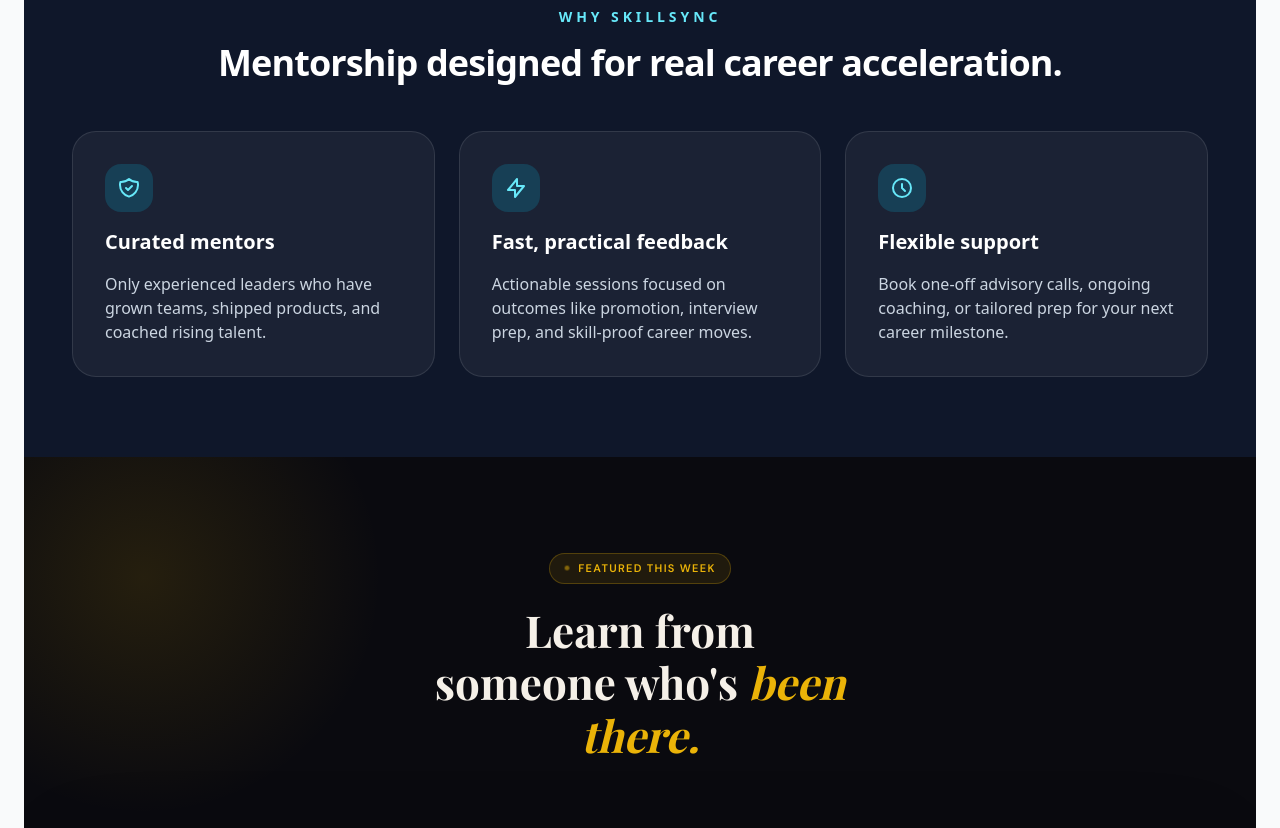
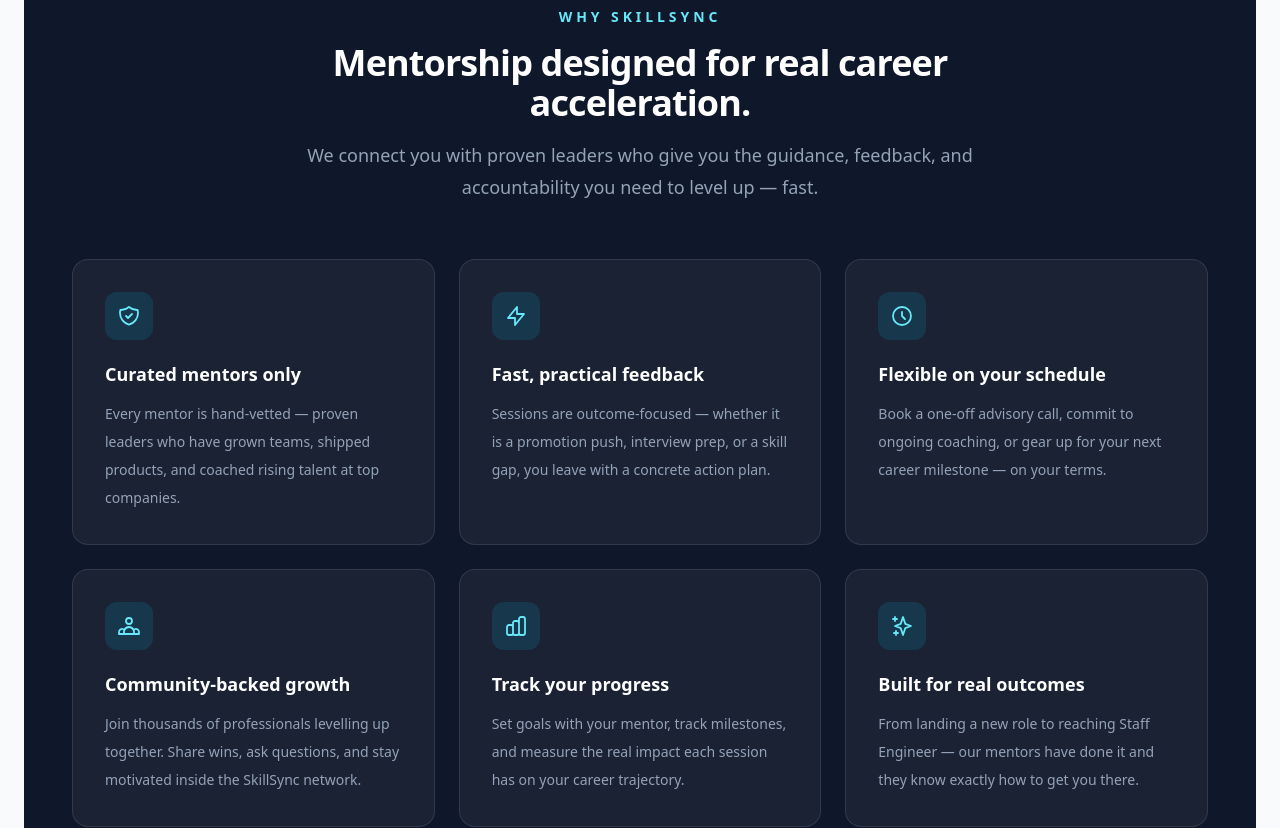
Before and after one commit to MentoNest/skillsync_frontend, a Next.js app: page / in a window 1280 px wide. Shown: the part 760-1588 px from the top of the page. Built offline with nearby package versions, Linux system fonts and the light colour scheme; a web font is replaced by a local one.

Commit message:
feat: implement Why Choose Us section with icon-text benefit cards

```diff
--- a/components/landing/WhyChooseUsSection.tsx
+++ b/components/landing/WhyChooseUsSection.tsx
@@ -1,40 +1,122 @@
+import type { ReactNode } from 'react';
+
+interface Benefit {
+  icon: ReactNode;
+  title: string;
+  description: string;
+}
+
+const benefits: Benefit[] = [
+  {
+    icon: (
+      <svg className="h-6 w-6" fill="none" stroke="currentColor" strokeWidth={1.8} viewBox="0 0 24 24" aria-hidden="true">
+        <path strokeLinecap="round" strokeLinejoin="round" d="M9 12l2 2 4-4m5.618-4.016A11.955 11.955 0 0112 2.944a11.955 11.955 0 01-8.618 3.04A12.02 12.02 0 003 9c0 5.591 3.824 10.29 9 11.622 5.176-1.332 9-6.03 9-11.622 0-1.042-.133-2.052-.382-3.016z" />
+      </svg>
+    ),
+    title: 'Curated mentors only',
+    description:
+      'Every mentor is hand-vetted — proven leaders who have grown teams, shipped products, and coached rising talent at top companies.',
+  },
+  {
+    icon: (
+      <svg className="h-6 w-6" fill="none" stroke="currentColor" strokeWidth={1.8} viewBox="0 0 24 24" aria-hidden="true">
+        <path strokeLinecap="round" strokeLinejoin="round" d="M13 10V3L4 14h7v7l9-11h-7z" />
+      </svg>
+    ),
+    title: 'Fast, practical feedback',
+    description:
+      'Sessions are outcome-focused — whether it is a promotion push, interview prep, or a skill gap, you leave with a concrete action plan.',
+  },
+  {
+    icon: (
+      <svg className="h-6 w-6" fill="none" stroke="currentColor" strokeWidth={1.8} viewBox="0 0 24 24" aria-hidden="true">
+        <path strokeLinecap="round" strokeLinejoin="round" d="M12 8v4l3 3m6-3a9 9 0 11-18 0 9 9 0 0118 0z" />
+      </svg>
+    ),
+    title: 'Flexible on your schedule',
+    description:
+      'Book a one-off advisory call, commit to ongoing coaching, or gear up for your next career milestone — on your terms.',
+  },
+  {
+    icon: (
+      <svg className="h-6 w-6" fill="none" stroke="currentColor" strokeWidth={1.8} viewBox="0 0 24 24" aria-hidden="true">
+        <path strokeLinecap="round" strokeLinejoin="round" d="M17 20h5v-2a3 3 0 00-5.356-1.857M17 20H7m10 0v-2c0-.656-.126-1.283-.356-1.857M7 20H2v-2a3 3 0 015.356-1.857M7 20v-2c0-.656.126-1.283.356-1.857m0 0a5.002 5.002 0 019.288 0M15 7a3 3 0 11-6 0 3 3 0 016 0z" />
+      </svg>
+    ),
+    title: 'Community-backed growth',
+    description:
+      'Join thousands of professionals levelling up together. Share wins, ask questions, and stay motivated inside the SkillSync network.',
+  },
+  {
+    icon: (
+      <svg className="h-6 w-6" fill="none" stroke="currentColor" strokeWidth={1.8} viewBox="0 0 24 24" aria-hidden="true">
+        <path strokeLinecap="round" strokeLinejoin="round" d="M9 19v-6a2 2 0 00-2-2H5a2 2 0 00-2 2v6a2 2 0 002 2h2a2 2 0 002-2zm0 0V9a2 2 0 012-2h2a2 2 0 012 2v10m-6 0a2 2 0 002 2h2a2 2 0 002-2m0 0V5a2 2 0 012-2h2a2 2 0 012 2v14a2 2 0 01-2 2h-2a2 2 0 01-2-2z" />
+      </svg>
+    ),
+    title: 'Track your progress',
+    description:
+      'Set goals with your mentor, track milestones, and measure the real impact each session has on your career trajectory.',
+  },
+  {
+    icon: (
+      <svg className="h-6 w-6" fill="none" stroke="currentColor" strokeWidth={1.8} viewBox="0 0 24 24" aria-hidden="true">
+        <path strokeLinecap="round" strokeLinejoin="round" d="M5 3v4M3 5h4M6 17v4m-2-2h4m5-16l2.286 6.857L21 12l-5.714 2.143L13 21l-2.286-6.857L5 12l5.714-2.143L13 3z" />
+      </svg>
+    ),
+    title: 'Built for real outcomes',
+    description:
+      'From landing a new role to reaching Staff Engineer — our mentors have done it and they know exactly how to get you there.',
+  },
+];
+
 export default function WhyChooseUsSection() {
   return (
-    <section className="why-choose-us bg-slate-900 py-20 text-white">
+    <section aria-labelledby="why-choose-us-heading" className="bg-slate-900 py-20 text-white">
       <div className="mx-auto max-w-7xl px-6 sm:px-10 lg:px-12">
-        <div className="text-center">
-          <p className="text-sm font-semibold uppercase tracking-[0.28em] text-cyan-300">Why SkillSync</p>
-          <h2 className="mt-4 text-3xl font-semibold tracking-tight sm:text-4xl">Mentorship designed for real career acceleration.</h2>
+
+        {/* Section header */}
+        <div className="mx-auto max-w-2xl text-center">
+          <p className="text-sm font-semibold uppercase tracking-[0.28em] text-cyan-300">
+            Why SkillSync
+          </p>
+          <h2
+            id="why-choose-us-heading"
+            className="mt-4 text-3xl font-semibold tracking-tight text-white sm:text-4xl"
+          >
+            Mentorship designed for real career acceleration.
+          </h2>
+          <p className="mt-4 text-lg leading-8 text-slate-400">
+            We connect you with proven leaders who give you the guidance, feedback,
+            and accountability you need to level up — fast.
+          </p>
         </div>
-        <div className="mt-12 grid gap-6 lg:grid-cols-3">
-          <div className="rounded-3xl border border-white/10 bg-white/5 p-8">
-            <div className="mb-4 flex h-12 w-12 items-center justify-center rounded-2xl bg-cyan-500/20 text-cyan-300">
-              <svg className="h-6 w-6" fill="none" stroke="currentColor" viewBox="0 0 24 24">
-                <path strokeLinecap="round" strokeLinejoin="round" strokeWidth={2} d="M9 12l2 2 4-4m5.618-4.016A11.955 11.955 0 0112 2.944a11.955 11.955 0 01-8.618 3.04A12.02 12.02 0 003 9c0 5.591 3.824 10.29 9 11.622 5.176-1.332 9-6.03 9-11.622 0-1.042-.133-2.052-.382-3.016z" />
-              </svg>
-            </div>
-            <h3 className="text-xl font-semibold text-white">Curated mentors</h3>
-            <p className="mt-4 text-slate-300">Only experienced leaders who have grown teams, shipped products, and coached rising talent.</p>
-          </div>
-          <div className="rounded-3xl border border-white/10 bg-white/5 p-8">
-            <div className="mb-4 flex h-12 w-12 items-center justify-center rounded-2xl bg-cyan-500/20 text-cyan-300">
-              <svg className="h-6 w-6" fill="none" stroke="currentColor" viewBox="0 0 24 24">
-                <path strokeLinecap="round" strokeLinejoin="round" strokeWidth={2} d="M13 10V3L4 14h7v7l9-11h-7z" />
-              </svg>
-            </div>
-            <h3 className="text-xl font-semibold text-white">Fast, practical feedback</h3>
-            <p className="mt-4 text-slate-300">Actionable sessions focused on outcomes like promotion, interview prep, and skill-proof career moves.</p>
-          </div>
-          <div className="rounded-3xl border border-white/10 bg-white/5 p-8">
-            <div className="mb-4 flex h-12 w-12 items-center justify-center rounded-2xl bg-cyan-500/20 text-cyan-300">
-              <svg className="h-6 w-6" fill="none" stroke="currentColor" viewBox="0 0 24 24">
-                <path strokeLinecap="round" strokeLinejoin="round" strokeWidth={2} d="M12 8v4l3 3m6-3a9 9 0 11-18 0 9 9 0 0118 0z" />
-              </svg>
-            </div>
-            <h3 className="text-xl font-semibold text-white">Flexible support</h3>
-            <p className="mt-4 text-slate-300">Book one-off advisory calls, ongoing coaching, or tailored prep for your next career milestone.</p>
-          </div>
-        </div>
+
+        {/* Benefits grid */}
+        <ul
+          role="list"
+          className="mt-14 grid gap-6 sm:grid-cols-2 lg:grid-cols-3"
+        >
+          {benefits.map((benefit) => (
+            <li
+              key={benefit.title}
+              className="rounded-2xl border border-white/10 bg-white/5 p-8 transition duration-300 hover:-translate-y-1 hover:border-cyan-400/30 hover:bg-white/[0.08]"
+            >
+              {/* Icon */}
+              <div className="mb-5 flex h-12 w-12 items-center justify-center rounded-xl bg-cyan-500/15 text-cyan-300">
+                {benefit.icon}
+              </div>
+
+              {/* Text */}
+              <h3 className="text-lg font-semibold text-white">
+                {benefit.title}
+              </h3>
+              <p className="mt-3 text-sm leading-7 text-slate-400">
+                {benefit.description}
+              </p>
+            </li>
+          ))}
+        </ul>
+
       </div>
     </section>
   );
```
